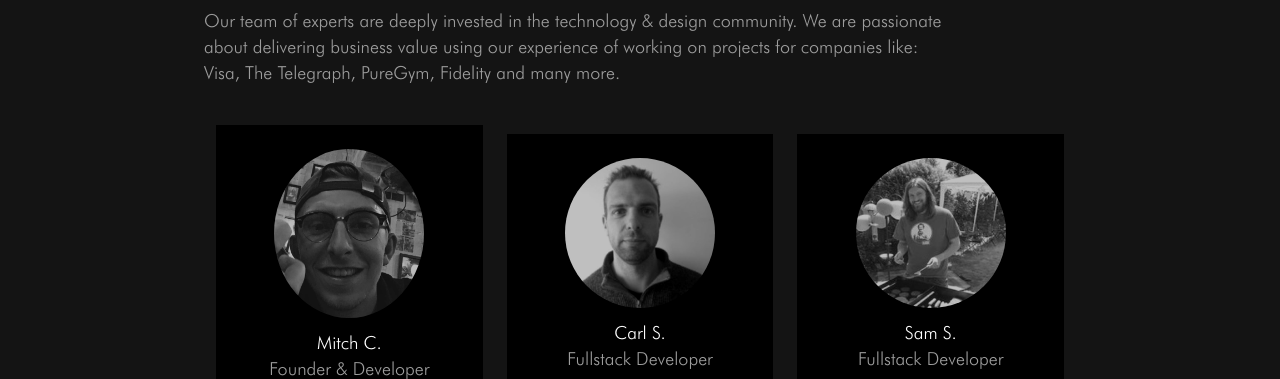
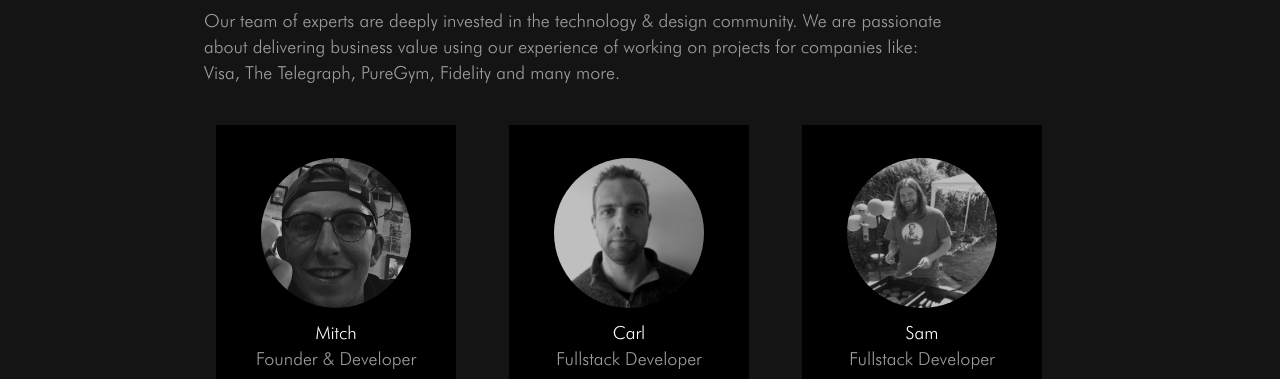
Before and after one commit to human-crafted/home, a Gatsby site: page /your-team in a window 1280 px wide. Shown: the part 155-534 px from the top of the page. Built offline with nearby package versions, Linux system fonts and the light colour scheme; Gatsby itself is replaced by a stand-in of ours.

Commit message:
style changes for your team

```diff
--- a/src/components/team-member.jsx
+++ b/src/components/team-member.jsx
@@ -23,11 +23,11 @@ const Item = styled.div`
   }
 `
 
-const TeamMember = ({ firstName, lastName, jobRole, image, links }) => (
+const TeamMember = ({ firstName, jobRole, image, links }) => (
   <Container>
     <TeamMemberIcon fluid={image.childImageSharp.fluid} />
     <p id="name">
-      {firstName} {lastName.charAt(0)}.
+      {firstName}
     </p>
     <p id="job">{jobRole}</p>
     <SocialIconContainer>
@@ -45,6 +45,7 @@ export default TeamMember
 
 const TeamMemberIcon = styled(Img)`
   width: 100%;
+  height: 100%;
   opacity: 0.75;
   border-radius: 50%;
   max-width: 150px;
@@ -59,16 +60,20 @@ const SocialIconContainer = styled.div`
 
 const Container = styled.div`
   background-color: ${p => p.theme.colors.secondary};
-  min-width: 240px;
-  max-width: 320px;
+  width: 100%;
+  ${media.greaterThan('medium')`
+   min-width: 190px;
+   max-width: 240px;
+   min-height: 320px;
+  `};
+  max-width: 240px;
+  display: flex;
   flex: 1;
-  display: flex;
   align-items: center;
   justify-content: center;
   flex-direction: column;
   margin: 12px;
   padding: 24px 32px 24px 32px;
-  width: 100%;
   p {
     margin-bottom: 0;
     text-align: center;
--- a/src/pages/your-team.jsx
+++ b/src/pages/your-team.jsx
@@ -13,7 +13,7 @@ const About = props => {
       <PageContainer>
         <Container>
           <div className="heading">
-            <h1>The Core Team</h1>
+            <h1>Core Team</h1>
           </div>
           <p>
             Our team of experts are deeply invested in the technology & design
@@ -26,7 +26,6 @@ const About = props => {
           <TeamMember
             image={props.data.mitch}
             firstName="Mitch"
-            lastName="Clay"
             jobRole="Founder & Developer"
             links={{
               medium: 'https://medium.com/@mitchclay0',
@@ -37,22 +36,18 @@ const About = props => {
           <TeamMember
             image={props.data.carl}
             firstName="Carl"
-            lastName="Saunders"
             jobRole="Fullstack Developer"
-            about="Mitch Likes Pizza"
             links={{
               dev: 'https://dev.to/t/io',
-              linkedin: 'linkedin.com/in/carlsaunders/',
+              linkedin: 'https://linkedin.com/in/carlsaunders/',
             }}
           />
           <TeamMember
             image={props.data.sam}
             firstName="Sam"
-            lastName="Sheppard"
             jobRole="Fullstack Developer"
-            about="Mitch Likes Pizza"
             links={{
-              linkedin: 'linkedin.com/in/samjsheppard/',
+              linkedin: 'https://linkedin.com/in/samjsheppard/',
             }}
           />
         </TeamContainer>
@@ -65,7 +60,7 @@ export default About
 
 export const pageQuery = graphql`
   query {
-    mitch: file(relativePath: { eq: "team/mitch-small.png" }) {
+    mitch: file(relativePath: { eq: "team/mitch-small-1.png" }) {
       childImageSharp {
         fluid(maxHeight: 1000) {
           ...GatsbyImageSharpFluid
@@ -115,12 +110,12 @@ const Container = styled.div`
 
 const TeamContainer = styled.div`
   width: 100%;
+  max-width: 850px;
   display: flex;
   flex-direction: column;
   justify-content: space-between;
   align-items: center;
   ${media.greaterThan('medium')`
-    flex-direction: row;
-      flex-wrap: wrap;
+      flex-direction: row;
   `};
 `
```
Also changed, not shown: src/assets/images/team/mitch-small-1.png (added), src/assets/images/team/mitch-small.png (deleted).
